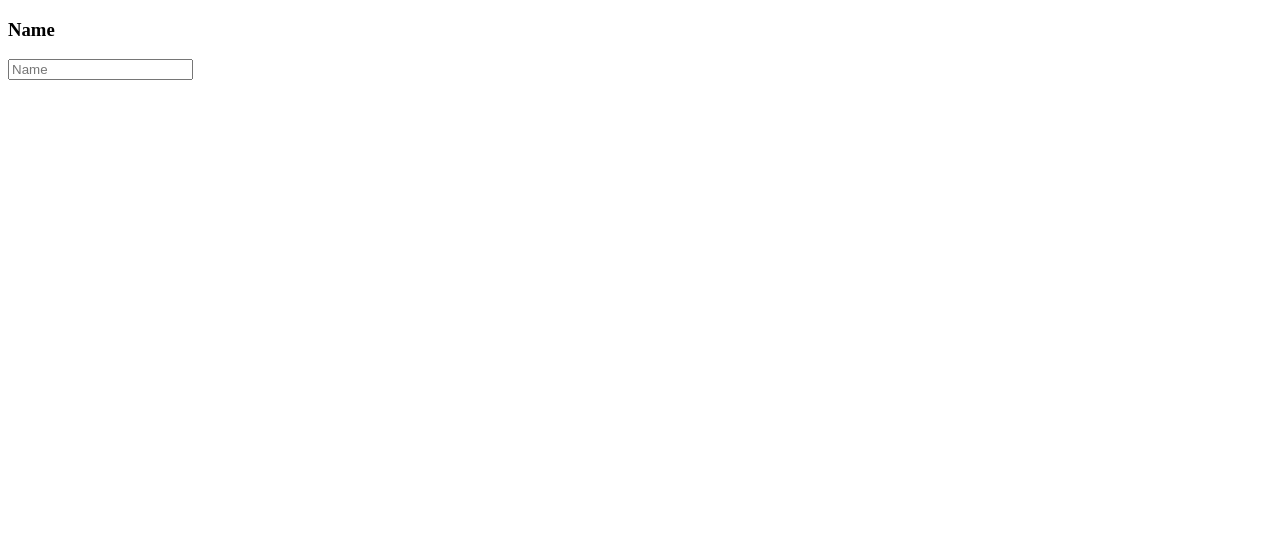
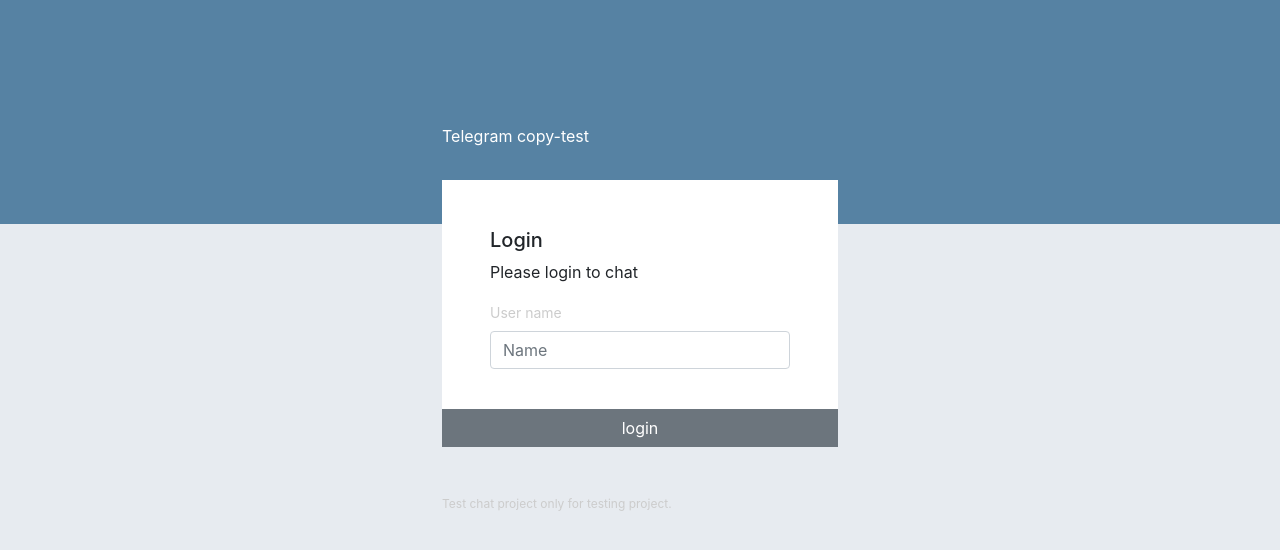
Before and after one commit to TimurAsayonok/websocket-react-example, a React (Create React App) app: page / in a window 1280 px wide. Shown: the top 550 px of the page. Built offline with nearby package versions, Linux system fonts and the light colour scheme; no server answers.

Commit message:
Added styles for login-form

```diff
--- a/package.json
+++ b/package.json
@@ -3,10 +3,12 @@
   "version": "0.1.0",
   "private": true,
   "dependencies": {
+    "bootstrap": "^4.1.3",
     "react": "^16.6.0",
     "react-dom": "^16.6.0",
     "react-icons": "^3.2.2",
     "react-scripts": "2.0.5",
+    "reactstrap": "^6.5.0",
     "socket.io": "^2.1.1",
     "uuid": "^3.3.2"
   },
--- a/src/components/Layout.js
+++ b/src/components/Layout.js
@@ -8,7 +8,7 @@
 const Layout = (props) => {
   const { socket, onSetUser, user, onLogout } = props;
   return (
-    <div className="container">
+    <div className="layout">
       {
         !user
           ? <LoginForm
--- a/src/components/LoginForm.js
+++ b/src/components/LoginForm.js
@@ -1,5 +1,9 @@
 import React, { Component } from 'react';
 import * as socketActions from '../actions/socketActions';
+import {
+  FormGroup, Form, Label, Input, Button
+} from 'reactstrap';
+import './styles.css';
 
 class LoginForm extends Component {
   constructor(props) {
@@ -16,25 +20,41 @@
 
     return (
       <div className="login">
-        <form
+        <div className="d-flex login-header"></div>
+        <div className="login-form p-1">
+          <div className="login-form-header py-3">
+            <p>Telegram copy-test</p>
+          </div>
+          <Form
             onSubmit={this.handleSubmit}
-          className="login-form"
+            className="d-flex login-form-body flex-column"
           >
-          <label htmlFor="name">
-            <h3>Name</h3>
-          </label>
-          <input
+            <div className="login-title mx-5">
+              <h5 className="mt-5">Login</h5>
+              <p>Please login to chat</p>
+            </div>
+            <div className="login-forms mx-5 mb-4">
+              <FormGroup>
+                <Label for="name" className="form-lable">User name</Label>
+                <Input
                   ref={(input) => { this.textInput = input }}
                   type="text"
+                  name="email"
                   id="name"
-            value={name}
+                  placeholder="Name"
                   onChange={this.handleChange}
-            placeholder="Name"
                 />
+              </FormGroup>
               <div className="error">
-            { error ? error : null }
+                {error ? error : null}
               </div>
-        </form>
+            </div>
+            <Button className="button-login">
+              login
+            </Button>
+          </Form>
+          <p className="my-5 description">Test chat project only for testing project.</p>
+        </div>
       </div>
     )
   }
--- /dev/null
+++ b/src/components/styles.css
@@ -0,0 +1,43 @@
+html {
+  background-color: #e7ebf0;
+}
+
+body {
+  background-color: transparent !important;
+}
+
+.login {
+  height: 800px;
+}
+
+.login-header {
+  background-color: #5682a3;
+  height: 28%;
+}
+
+.login-form {
+  margin: -120px auto;
+  max-width: 404px;
+}
+
+.login-form-header {
+  color: #fff;
+}
+
+.login-form-body {
+  background-color: #fff;
+}
+
+.form-lable {
+  font-size: 14px;
+  color: #ccc
+}
+
+.button-login {
+  border-radius: 0 !important;
+}
+
+.description {
+  font-size: 12px;
+  color: #ccc
+}
--- a/src/index.js
+++ b/src/index.js
@@ -2,6 +2,7 @@
 import ReactDOM from 'react-dom';
 import App from './App';
 import * as serviceWorker from './serviceWorker';
+import 'bootstrap/dist/css/bootstrap.min.css';
 
 ReactDOM.render(<App />, document.getElementById('root'));
 
```
Also changed, not shown: 1 other file (tests, documents, lock files or other folders). Lines whose indentation alone changed are shown as unchanged.
